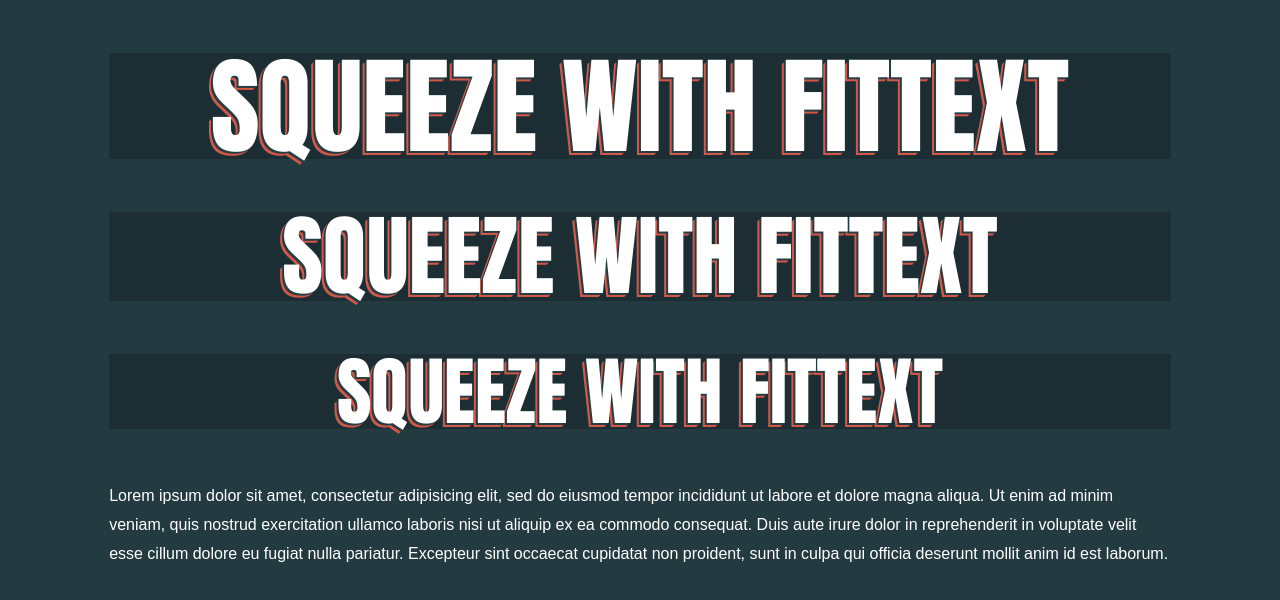
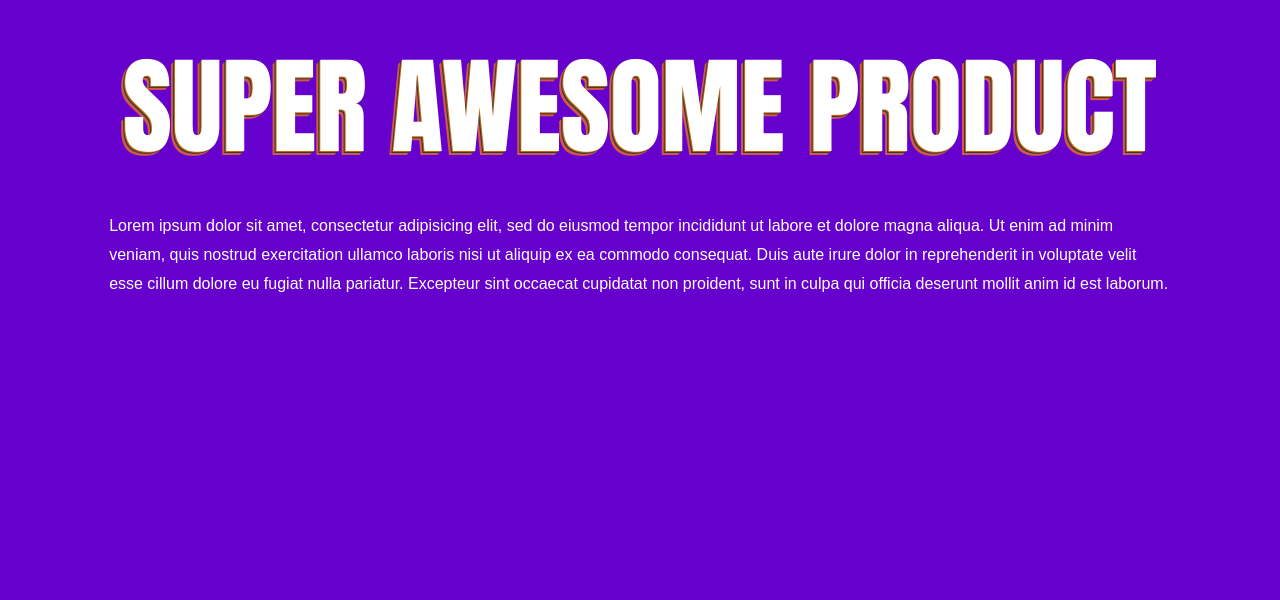
Before and after one commit to KatieMFritz/codelab-js-libraries-and-jquery-plugins, a plain HTML site: page index.html in a window 1280 px wide. Drawn offline with nearby package versions, Linux system fonts and the light colour scheme.

Commit message:
change colors and headline

```diff
--- a/index.html
+++ b/index.html
@@ -6,12 +6,9 @@
     <link rel="stylesheet" href="style.css" type="text/css">
   </head>
   <body>
-
   	<div class="container">
   		<header>
-  		<h1 id="fittext1">Squeeze with FitText</h1>
-  		<h1 id="fittext2">Squeeze with FitText</h1>
-  		<h1 id="fittext3">Squeeze with FitText</h1>
+  		  <h1 id="fittext1">Super Awesome Product</h1>
   		</header>
   		<p>Lorem ipsum dolor sit amet, consectetur adipisicing elit, sed do eiusmod tempor incididunt ut labore et dolore magna aliqua. Ut enim ad minim veniam, quis nostrud exercitation ullamco laboris nisi ut aliquip ex ea commodo consequat. Duis aute irure dolor in reprehenderit in voluptate velit esse cillum dolore eu fugiat nulla pariatur. Excepteur sint occaecat cupidatat non proident, sunt in culpa qui officia deserunt mollit anim id est laborum.</p>
   	</div>
@@ -20,8 +17,6 @@
    	<script src="scripts/jquery.fittext.js"></script>
   	<script type="text/javascript">
   		$("#fittext1").fitText();
-  		$("#fittext2").fitText(1.2);
-  		$("#fittext3").fitText(1.1, { minFontSize: '50px', maxFontSize: '75px' });
   	</script>
 
   </body>
--- a/style.css
+++ b/style.css
@@ -1,5 +1,5 @@
 body {
-  background: #233a40;
+  background: #6600CC;
   color: #fff;
   font: 16px/1.8 sans-serif;
 }
@@ -13,13 +13,12 @@
   margin:0px auto;
 }
 h1 {
-  background: rgba(0,0,0,0.2);
   text-align: center;
   color:#fff;
   font: 95px/1 "Impact";
   text-transform: uppercase;
   display: block;
-  text-shadow:#253e45 -1px 1px 0,
+  text-shadow:#cc6600 -1px 1px 0,
   #253e45 -2px 2px 0,
   #d45848 -3px 3px 0,
   #d45848 -4px 4px 0;
```
